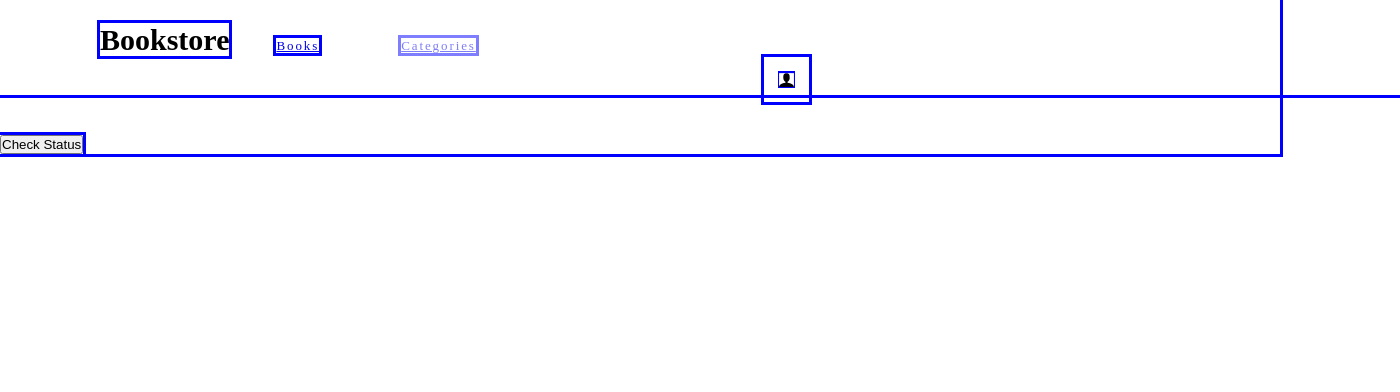
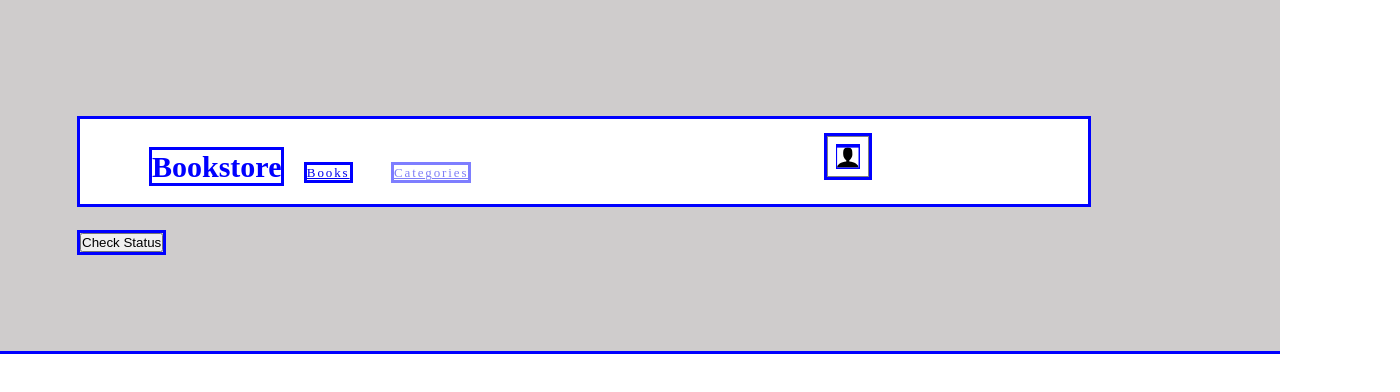
Before and after one commit to AckonSamuel/bookstore-cms, a React (Create React App) app: page /categories in a window 1280 px wide. Shown: the top 392 px of the page, 1400 px wide, since content can reach past the window. Built offline with nearby package versions, Linux system fonts and the light colour scheme.

Commit message:
Improving general font on UI

```diff
--- a/src/components/Form.js
+++ b/src/components/Form.js
@@ -3,6 +3,7 @@ import { useDispatch } from 'react-redux';
 import { v4 as uuidv4 } from 'uuid';
 import { AddBook } from '../redux/books/books';
 import Button from './Button';
+import './sytles/form.css';
 
 const Form = () => {
   const dispatch = useDispatch();
--- a/src/components/sytles/book.css
+++ b/src/components/sytles/book.css
@@ -1,17 +1,17 @@
 .book-container {
-    width: 75rem;
-    height: 10.625rem;
-    margin: 2.313rem 6.25rem 0;
-    padding: 2rem 9.188rem 1.625rem 1.688rem;
+    width: 75%;
+    height: 10.625%;
+    margin: 2.313% 6.25% 0;
+    padding: 2% 9.188% 1.625% 1.688%;
     border-radius: 4px;
     border: solid 1px var(--grey-border);
     background-color: #fff;
 }
 
 #title {
-    width: 12.313rem;
-  height: 1.813rem;
-  margin: 0.188rem 20.188rem 0 0;
+    width: 70%;
+  height: 1.813%;
+  margin: 0.188% 20.188% 0 0;
   font-family: RobotoSlab;
   font-size: 1.375rem;
   font-weight: bold;
@@ -23,9 +23,9 @@
 }
 
 #author {
-    width: 6.688rem;
-  height: 1.188rem;
-  margin: 0.25rem 0 0;
+    width: 6.688%;
+  height: 1.188%;
+  margin: 0.25% 0 0;
   font-family: RobotoSlab;
   font-size: 0.875rem;
   font-weight: 300;
--- /dev/null
+++ b/src/components/sytles/form.css
@@ -0,0 +1,60 @@
+.form-container h4 {
+  height: 1.5%;
+  margin: 1.813rem 32.75rem 1.188rem 0;
+  font-family: Montserrat;
+  font-size: 1em;
+  font-weight: bold;
+  font-stretch: normal;
+  font-style: normal;
+  line-height: normal;
+  letter-spacing: -0.18px;
+  color: var(--warm-grey);
+}
+
+.book-form {
+    display: flex;
+    flex: 1;
+    flex-wrap: wrap;
+    align-items: center;
+    gap: 1rem;
+}
+#book-author,
+#book-title {
+    width: 20%;
+  height: 2.813%;
+  font-size: 1rem;
+  margin: 0.6% 0.6% 0 0;
+  padding: 0.4% 2% 0.4% 2%;
+  border-radius: 4px;
+  border: solid 1px var(--grey-border);
+  background-color: #fff;
+}
+
+#submit {
+    width: 8.938%;
+  height: 1.125%;
+  font-family: RobotoSlab;
+  font-size: 0.813rem;
+  font-weight: bold;
+  font-stretch: normal;
+  font-style: normal;
+  line-height: normal;
+  letter-spacing: 0.5px;
+  text-align: center;
+  color: #fff;
+  border-radius: 4px;
+  background-color: blue;
+
+
+}
+
+#catecate {
+    width: 17.813%;
+    height: 2.813%;
+     margin: 0.6% 0.6% 0 0;
+  padding: 0.4% 2% 0.4% 2%;
+  border-radius: 4px;
+    border: solid 1px grey;
+    background-color: #fff;
+    font-size: 1.5rem;
+}
--- a/src/components/sytles/navbar.css
+++ b/src/components/sytles/navbar.css
@@ -6,17 +6,17 @@
 }
 
 nav {
-    width: 87.5rem;
-    height: 5.938rem;
-    margin: 0 0 2.375rem;
-    padding: 1.438rem 6.188rem 1.688rem 6.25rem;
+    width: 87.5%;
+    height: 5.938%;
+    margin: 0 0 2.375%;
+    padding: 1.438% 6.188% 1.688% 6.25%;
     background-color: #fff;
   }
 
   #logo {
-    width: 15rem;
-    height: 2.313rem;
-    margin: 0.375rem 2.938rem 0.125rem 0;
+    width: 15%;
+    height: 2.313%;
+    margin: 0.375% 2.938% 0.125% 0;
     font-family: Montserrat;
     font-size: 1.875rem;
     font-weight: bold;
@@ -24,13 +24,13 @@ nav {
     font-style: normal;
     line-height: normal;
     letter-spacing: normal;
-    color: var(--azure);
+    color: blue;
   }
 
   .BOOKS {
-    width: 3.688rem;
-    height: 1rem;
-    margin: 1.125rem 2.563rem 0.688rem 0;
+    width: 3.688%;
+    height: 1%;
+    margin: 1.125% 2.563% 0.688% 0;
     font-family: Montserrat;
     font-size: 0.813rem;
     font-weight: normal;
@@ -42,9 +42,9 @@ nav {
   }
 
   .CATEGORIES {
-    width: 6.563rem;
-    height: 1rem;
-    margin: 1.125rem 41.5rem 0.688rem 2.563rem;
+    width: 6.563%;
+    height: 1%;
+    margin: 1.125% 41.5% 0.688% 2.563%;
     opacity: 0.5;
     font-family: Montserrat;
     font-size: 0.813rem;
--- a/src/components/sytles/react-icons.js
+++ b/src/components/sytles/react-icons.js
@@ -1,9 +1,8 @@
 const imuser = {
-  width: '2.813rem',
-  height: '2.813rem',
-  margin: '0 0 0 41.5rem',
-  padding: '0.875rem',
-  border: 'solid 1px var(--grey-border)',
+  width: '4.813%',
+  height: '2.813%',
+  padding: '0.875%',
+  border: 'solid 1px grey',
   color: 'var(--azure)',
 };
 
--- a/src/index.css
+++ b/src/index.css
@@ -25,3 +25,11 @@ code {
     'Courier New',
     monospace;
 }
+
+#root {
+  width: 100%;
+  height: 89.625%;
+  padding: 9.313% 3.75% 7.688% 6.25%;
+  background-color: rgb(207, 204, 204);
+  /* overflow-x: hidden; */
+}
```
